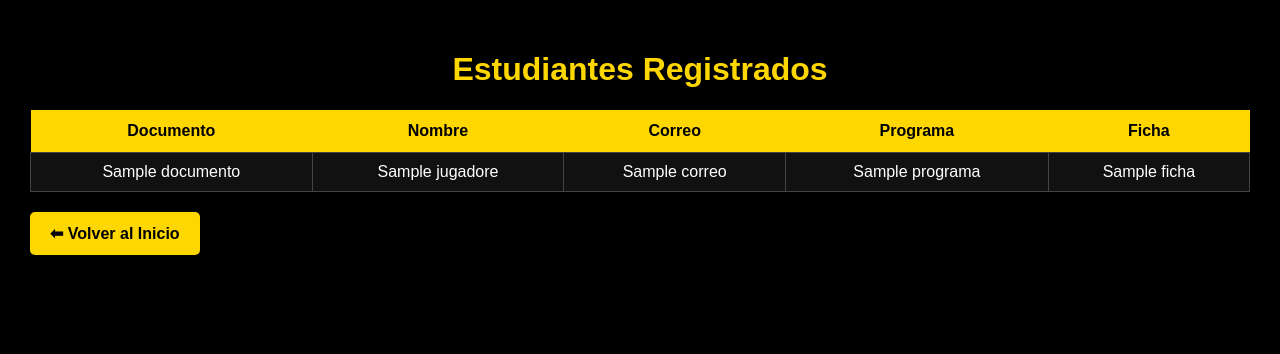
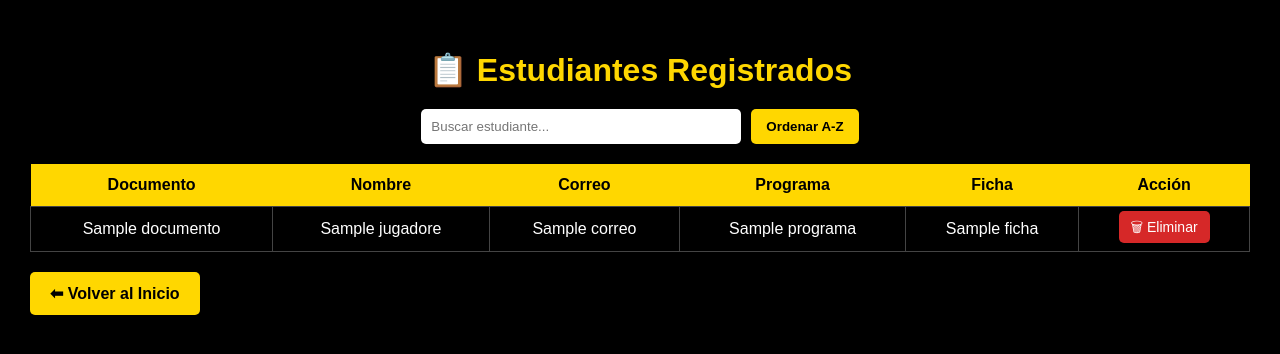
Before and after one commit to Aniflexyt/python1, a Flask app: page /registrados in a window 1280 px wide. Shown: the top 354 px of the page. Run offline with Flask 3, Linux system fonts and the light colour scheme; a database or web service that is not in the repository returns one stand-in record (values such as "Sample title"); some libraries are stand-ins or nearby versions.

Commit message:
Update registrados.html

```diff
--- a/templates/registrados.html
+++ b/templates/registrados.html
@@ -17,12 +17,41 @@ body{
 h1{
     text-align:center;
     color:#FFD700;
+    margin-bottom:20px;
+}
+
+.controles{
+    display:flex;
+    gap:10px;
+    margin-bottom:20px;
+    justify-content:center;
+    flex-wrap:wrap;
+}
+
+input[type="text"]{
+    padding:10px;
+    width:300px;
+    border:none;
+    border-radius:5px;
+}
+
+button{
+    padding:10px 15px;
+    border:none;
+    border-radius:5px;
+    background:#FFD700;
+    color:black;
+    font-weight:bold;
+    cursor:pointer;
+}
+
+button:hover{
+    opacity:0.9;
 }
 
 table{
     width:100%;
     border-collapse:collapse;
-    margin-top:20px;
 }
 
 th{
@@ -45,7 +74,7 @@ tr:hover{
     background:#222;
 }
 
-.btn{
+.btn-volver{
     display:inline-block;
     margin-top:20px;
     padding:12px 20px;
@@ -56,21 +85,54 @@ tr:hover{
     font-weight:bold;
 }
 
+.btn-borrar{
+    background:#d62828;
+    color:white;
+    text-decoration:none;
+    padding:8px 12px;
+    border-radius:5px;
+    font-size:14px;
+}
+
+.btn-borrar:hover{
+    background:#a4161a;
+}
+
 </style>
 </head>
+
 <body>
 
-<h1>Estudiantes Registrados</h1>
+<h1>📋 Estudiantes Registrados</h1>
 
-<table>
+<div class="controles">
 
+    <input
+        type="text"
+        id="buscador"
+        placeholder="Buscar estudiante..."
+        onkeyup="filtrarTabla()">
+
+    <button onclick="ordenarTabla()">
+        Ordenar A-Z
+    </button>
+
+</div>
+
+<table id="tablaEstudiantes">
+
+    <thead>
         <tr>
             <th>Documento</th>
             <th>Nombre</th>
             <th>Correo</th>
             <th>Programa</th>
             <th>Ficha</th>
+            <th>Acción</th>
         </tr>
+    </thead>
+
+    <tbody>
 
     {% for estudiante in estudiantes %}
 
@@ -80,15 +142,69 @@ tr:hover{
         <td>{{ estudiante[2] }}</td>
         <td>{{ estudiante[3] }}</td>
         <td>{{ estudiante[4] }}</td>
+
+        <td>
+            <a
+                class="btn-borrar"
+                href="/eliminar/{{ estudiante[0] }}"
+                onclick="return confirm('¿Desea eliminar este registro?')">
+                🗑 Eliminar
+            </a>
+        </td>
     </tr>
 
     {% endfor %}
 
+    </tbody>
+
 </table>
 
-<a href="/" class="btn">
+<a href="/" class="btn-volver">
     ⬅ Volver al Inicio
 </a>
 
+<script>
+
+function filtrarTabla() {
+
+    let input = document.getElementById("buscador");
+    let filtro = input.value.toLowerCase();
+
+    let tabla = document.getElementById("tablaEstudiantes");
+    let filas = tabla.getElementsByTagName("tr");
+
+    for(let i = 1; i < filas.length; i++){
+
+        let textoFila = filas[i].textContent.toLowerCase();
+
+        if(textoFila.indexOf(filtro) > -1){
+            filas[i].style.display = "";
+        }else{
+            filas[i].style.display = "none";
+        }
+    }
+}
+
+function ordenarTabla() {
+
+    let tabla = document.getElementById("tablaEstudiantes");
+    let tbody = tabla.querySelector("tbody");
+
+    let filas = Array.from(tbody.querySelectorAll("tr"));
+
+    filas.sort(function(a,b){
+
+        let nombreA = a.cells[1].innerText.toLowerCase();
+        let nombreB = b.cells[1].innerText.toLowerCase();
+
+        return nombreA.localeCompare(nombreB);
+
+    });
+
+    filas.forEach(fila => tbody.appendChild(fila));
+}
+
+</script>
+
 </body>
 </html>
```
Lines whose indentation alone changed are shown as unchanged.
